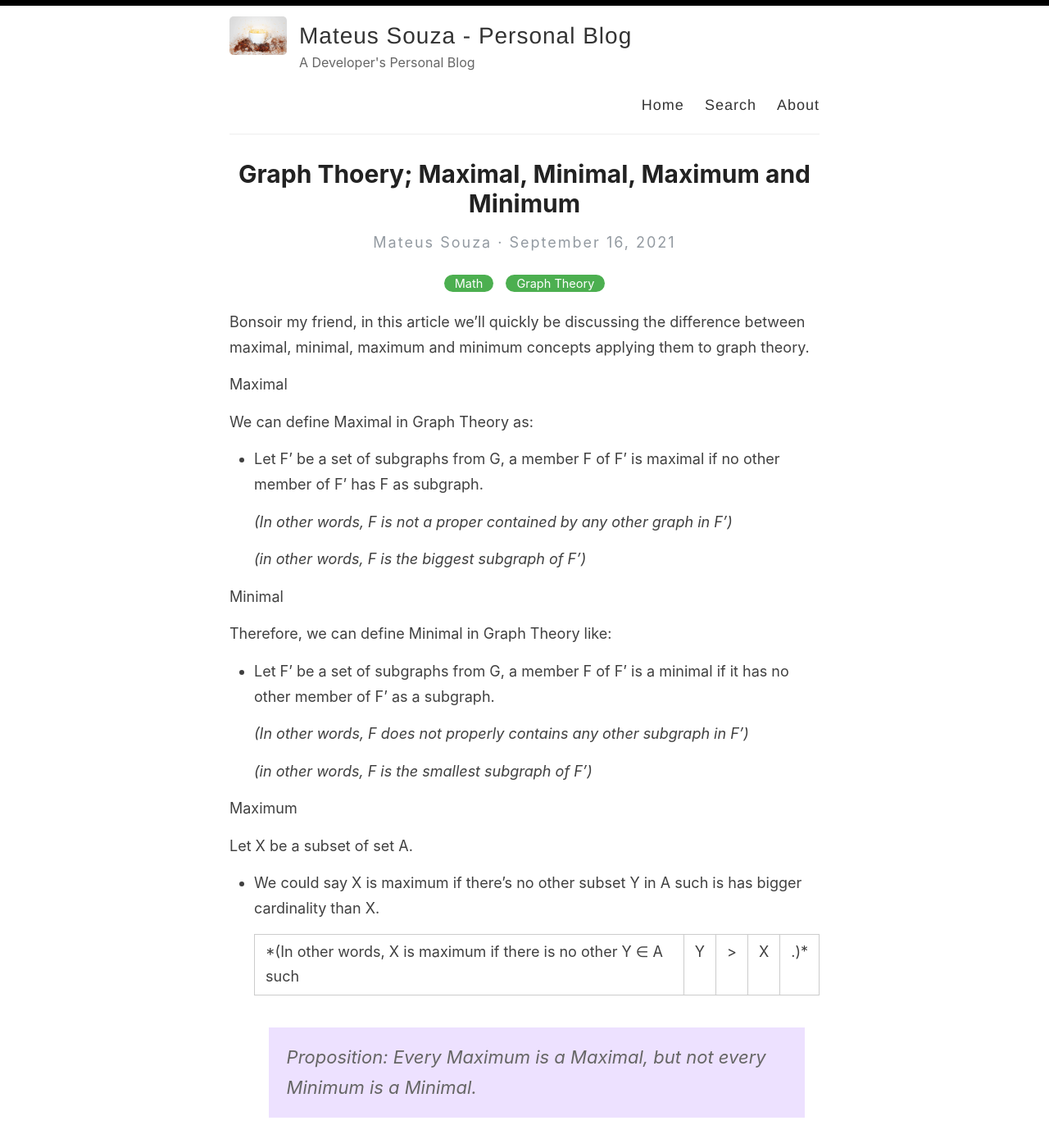
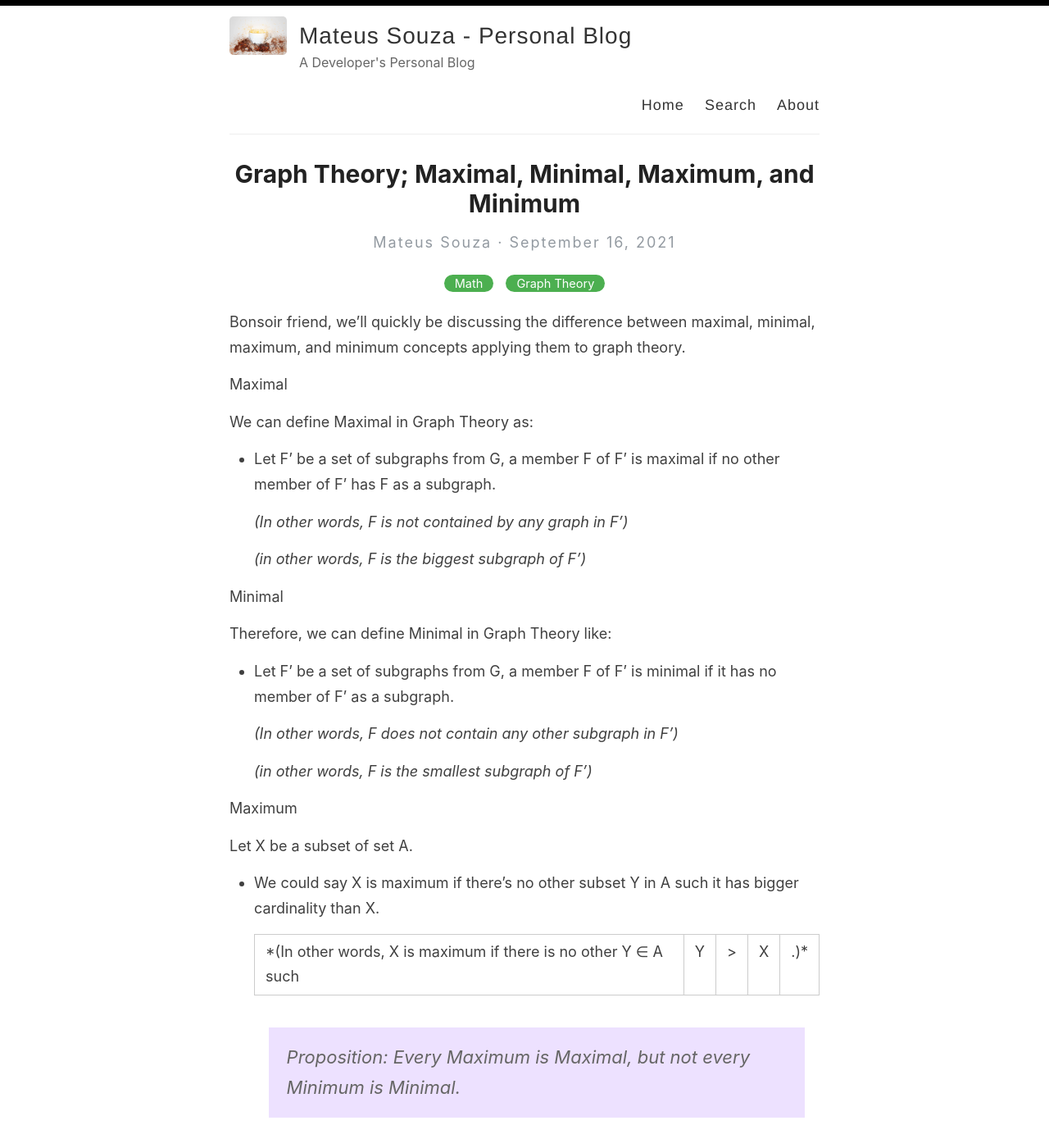
Before and after one commit to Mateusmsouza/mateusmsouza.github.io, a Jekyll site: the page built from _posts/2021-9-16-Graph-Thoery-Maximal-Minimal-and-Maximum-Minimum.md, in a window 1280 px wide and 1400 px high. Shown: the whole window at 82% size. Built offline with Jekyll 4.4.1, drawn with Linux system fonts in a browser that asks for light colours; some of the changed text lies outside the part shown.

Commit message:
fix typos

```diff
--- a/_posts/2021-9-16-Graph-Thoery-Maximal-Minimal-and-Maximum-Minimum.md
+++ b/_posts/2021-9-16-Graph-Thoery-Maximal-Minimal-and-Maximum-Minimum.md
@@ -1,17 +1,17 @@
 ---
 layout: post
-title:  Graph Thoery; Maximal, Minimal, Maximum and Minimum
+title:  Graph Theory; Maximal, Minimal, Maximum, and Minimum
 categories: [Math, Graph Theory]
 ---
-Bonsoir my friend, in this article we'll quickly be discussing the difference between maximal, minimal, maximum and minimum concepts applying them to graph theory.
+Bonsoir friend, we'll quickly be discussing the difference between maximal, minimal, maximum, and minimum concepts applying them to graph theory.
 
 Maximal
 
 We can define Maximal in Graph Theory as:
 
-- Let F' be a set of subgraphs from G, a member F of F' is maximal if no other member of F' has F as subgraph.
+- Let F' be a set of subgraphs from G, a member F of F' is maximal if no other member of F' has F as a subgraph.
 
-    *(In other words, F is not a proper contained by any other graph in F')*
+    *(In other words, F is not contained by any graph in F')*
 
     *(in other words, F is the biggest subgraph of F')*
 
@@ -19,9 +19,9 @@ Minimal
 
 Therefore, we can define Minimal in Graph Theory like:
 
-- Let F' be a set of subgraphs from G, a member F of F' is a minimal if it has no other member of F' as a subgraph.
+- Let F' be a set of subgraphs from G, a member F of F' is minimal if it has no member of F' as a subgraph.
 
-    *(In other words, F does not properly contains any other subgraph in F')*
+    *(In other words, F does not contain any other subgraph in F')*
 
     *(in other words, F is the smallest subgraph of F')*
 
@@ -29,16 +29,16 @@ Maximum
 
 Let X be a subset of set A.
 
-- We could say X is maximum if there's no other subset Y in A such is has bigger cardinality than X.
+- We could say X is maximum if there's no other subset Y in A such it has bigger cardinality than X.
 
     *(In other words, X is maximum if there is no other Y ∈ A such |Y| > |X|.)*
 
-    > Proposition: Every Maximum is a Maximal, but not every Minimum is a Minimal.
+    > Proposition: Every Maximum is Maximal, but not every Minimum is Minimal.
 
 Minimum
 
 Let X be a subset of set A.
 
-- We could say X is minimum if there's no other subset Y in A such is has smaller cardinality than X.
+- We could say X is minimum if there's no other subset Y in A such it has smaller cardinality than X.
 
     *(In other words, X is* minimum *if there is no other Y ∈ A such |Y| < |X|.)*
```
